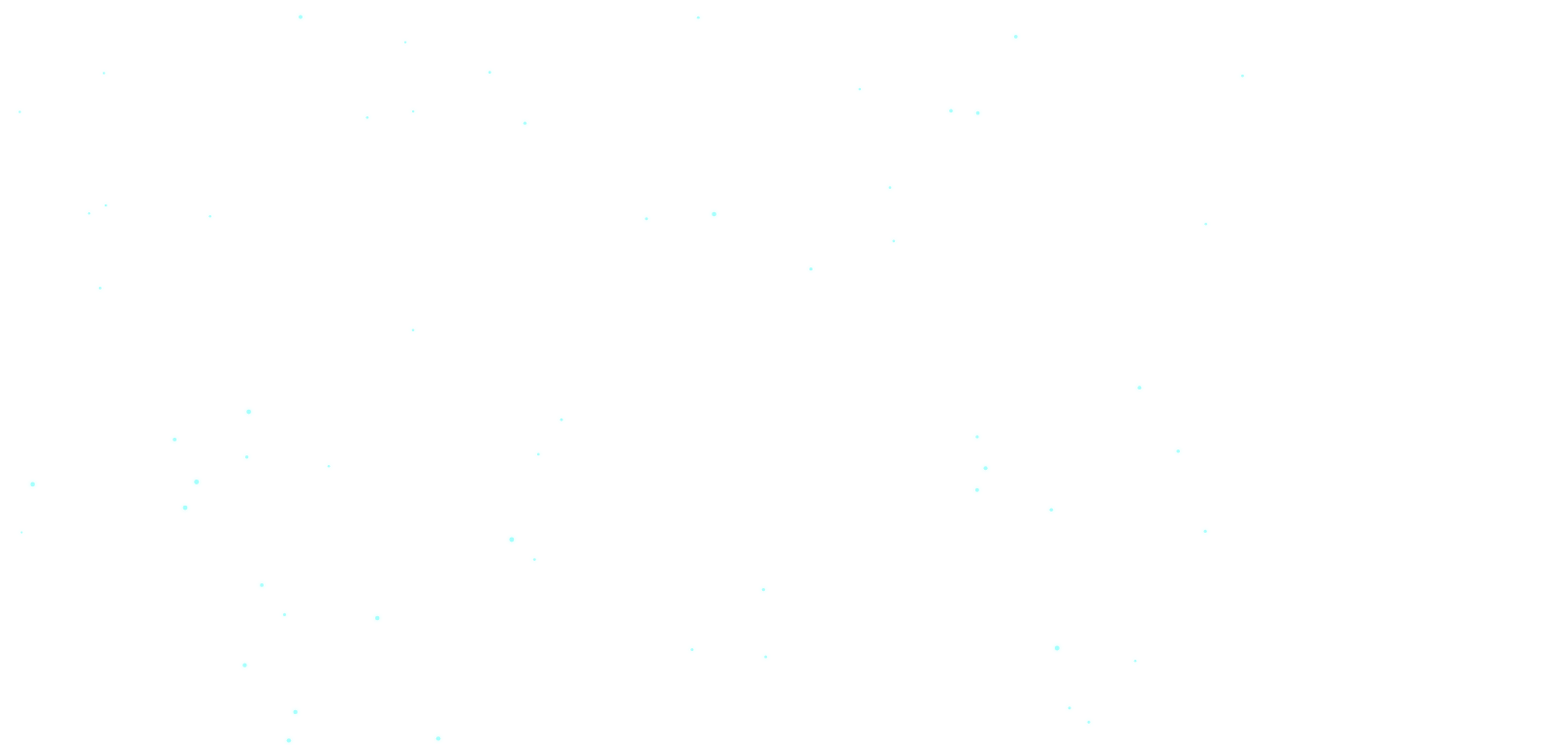
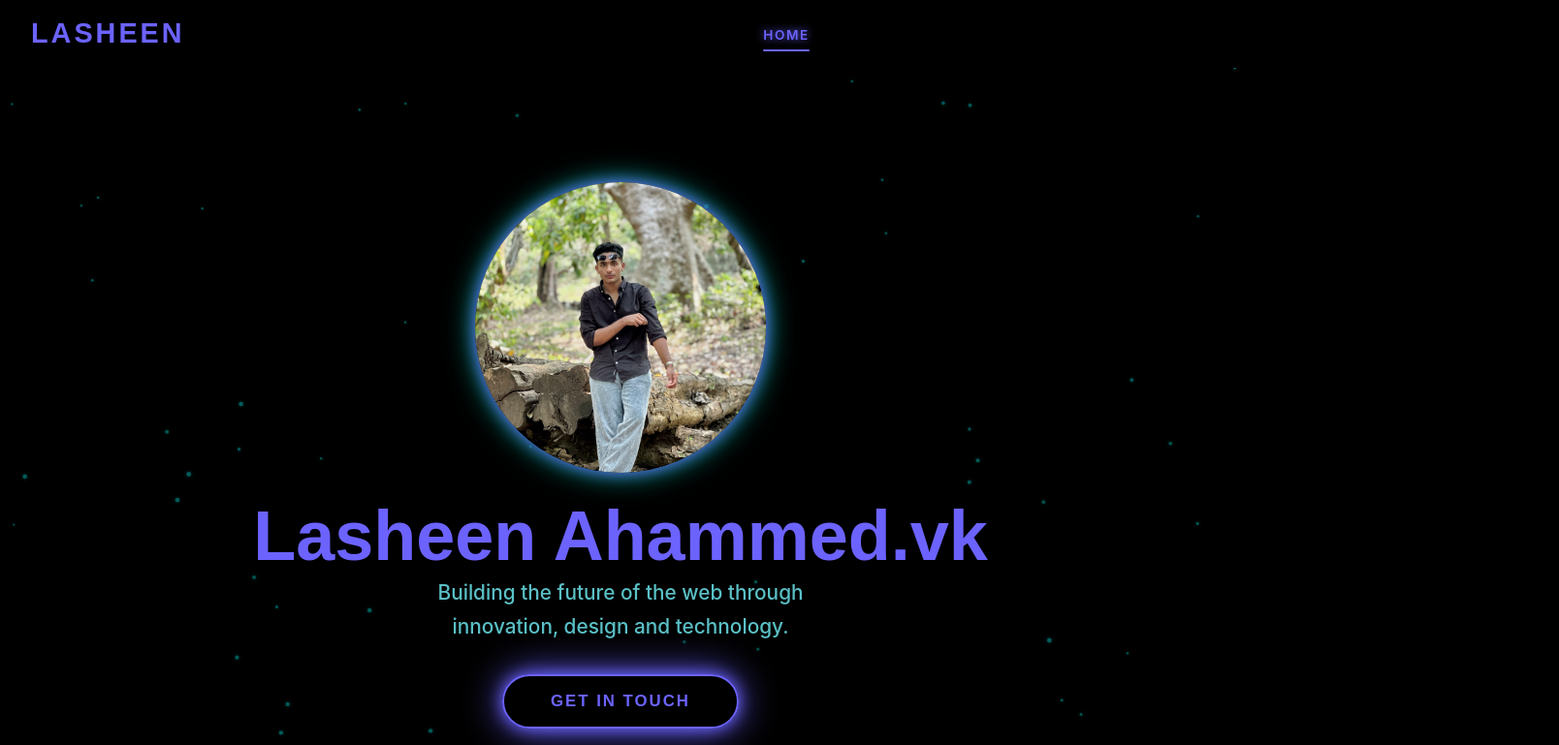
Before and after one commit to lasheenvk/Lasheen-s-Portfolio, a plain HTML site: page index.html in a window 1280 px wide. Shown: the top 769 px of the page at 97% size, 1608 px wide, since content can reach past the window. Drawn offline with Linux system fonts and the light colour scheme; the site is published under a folder, as on GitHub Pages, so addresses that start at the root find nothing.

Commit message:
Update index.html

```diff
--- a/index.html
+++ b/index.html
@@ -4,7 +4,7 @@
   <meta charset="UTF-8" />
   <meta name="viewport" content="width=device-width, initial-scale=1" />
   <title>LASHEEN | Futuristic Portfolio</title>
-  <link rel="stylesheet" href="/port.css">
+  <link rel="stylesheet" href="port.css">
   <link rel="stylesheet" href="https://cdnjs.cloudflare.com/ajax/libs/font-awesome/7.0.0/css/all.min.css">
 
   <!-------------------------------------------------- Google Fonts -->
```
